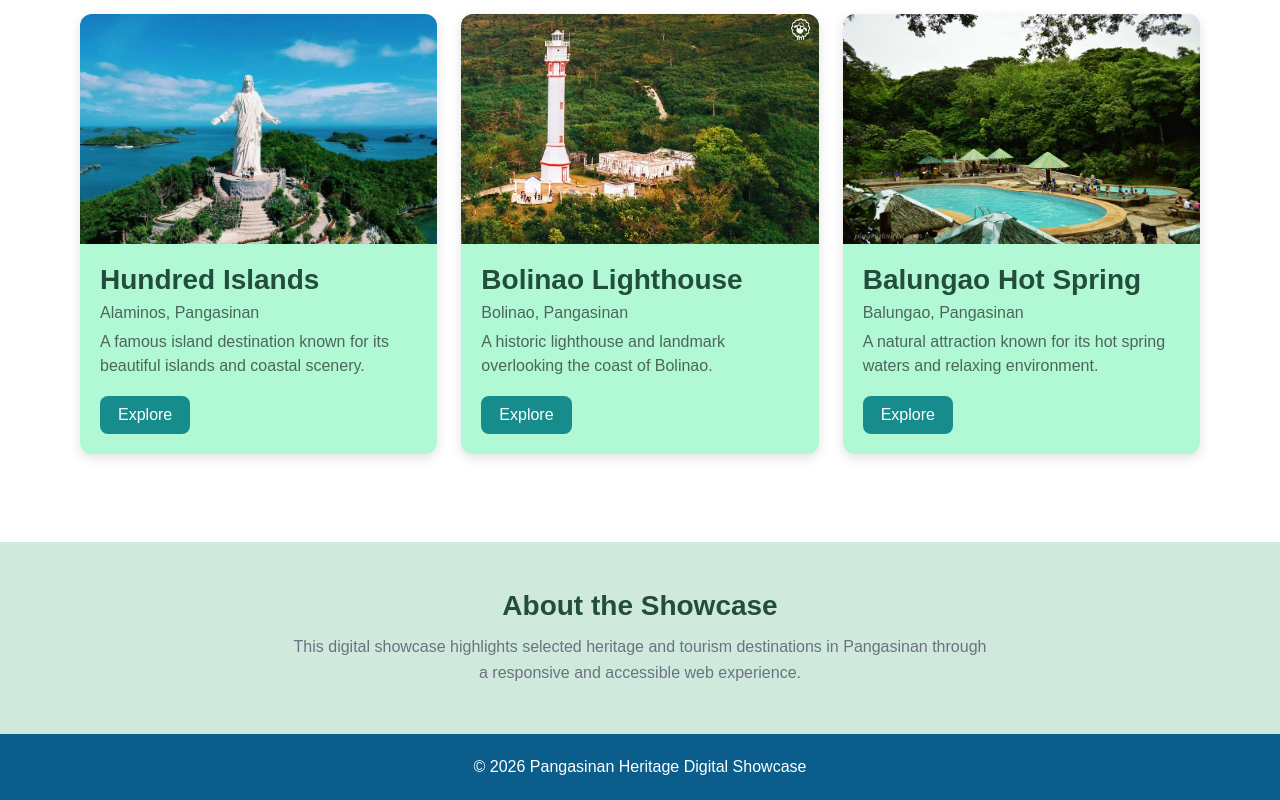
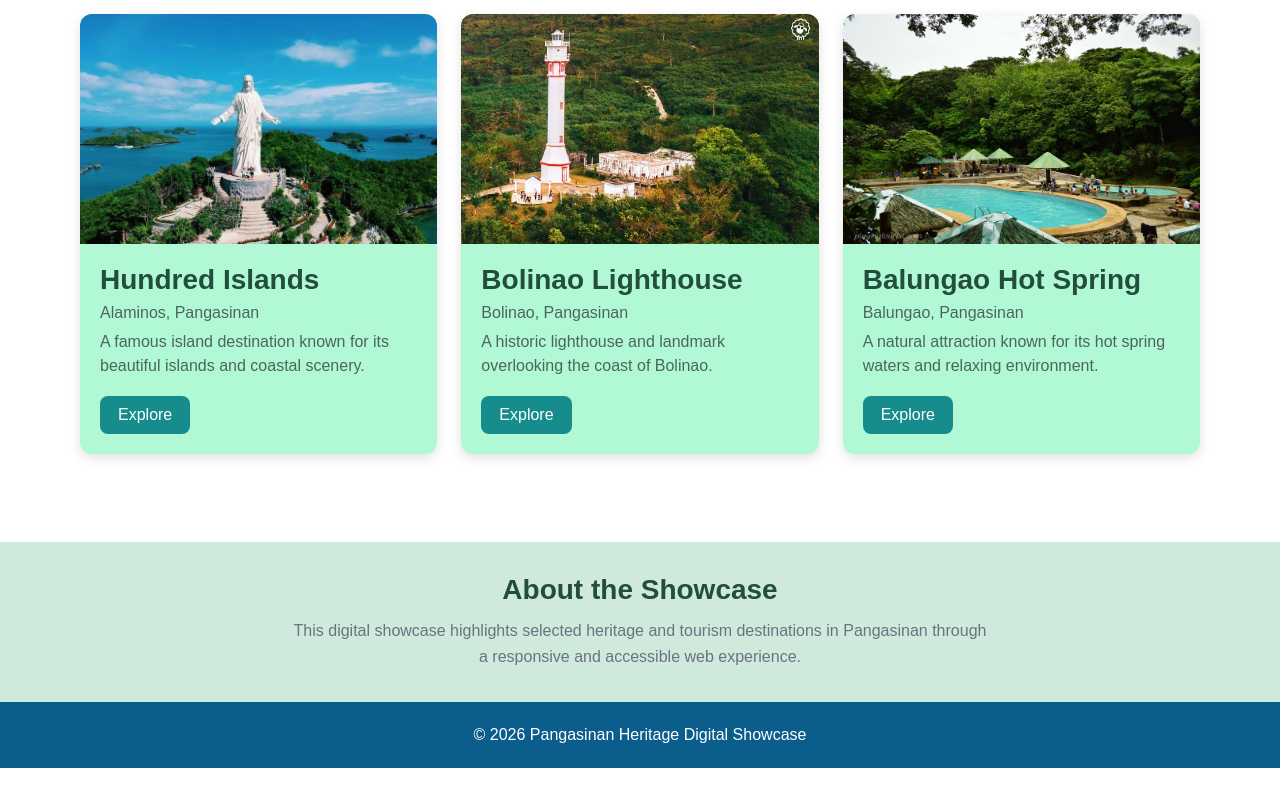
Before and after one commit to kllaiiiee/Pangasinan-heritage-showcase, a Next.js app: page / in a window 1280 px wide. Shown: the part 649-1449 px from the top of the page. After the commit the page ends 1417 px from the top, so only its background shows below. Built offline with nearby package versions, Linux system fonts and the light colour scheme.

Commit message:
fix navigation and image paths

```diff
--- a/app/page.js
+++ b/app/page.js
@@ -83,7 +83,7 @@
         <section
           id="about"
           style={{
-            padding: "48px 20px",
+            padding: "32px 20px",
             backgroundColor: "#cfeadc",
             textAlign: "center",
           }}
--- a/components/molecules/heritagecard.js
+++ b/components/molecules/heritagecard.js
@@ -12,7 +12,7 @@
   return (
     <article
       style={{
-        backgroundColor: "#b1f9d5", // light green background for image
+        backgroundColor: "#b1f9d5",
         borderRadius: "12px",
         overflow: "hidden",
         boxShadow: "0 4px 12px rgba(0, 0, 0, 0.12)",
@@ -81,7 +81,7 @@
         </p>
 
         <Link
-          href={`/heritage/${slug}`}
+          href={`/Pangasinan-heritage-showcase/heritage/${slug}`}
           style={{
             textDecoration: "none",
             alignSelf: "flex-start",
--- a/next.config.mjs
+++ b/next.config.mjs
@@ -1,8 +1,5 @@
-/** @type {import('next').NextConfig} */
 const nextConfig = {
   output: "export",
-  basePath: "/Pangasinan-heritage-showcase",
-
   images: {
     unoptimized: true,
   },
```
